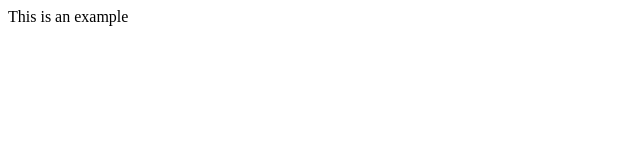
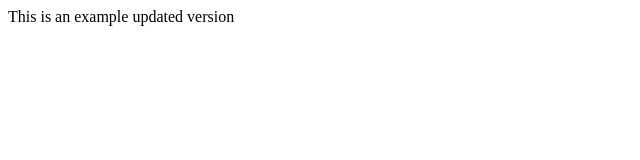
Before and after one commit to pmyfr/sample-gh-pages, a plain HTML site: page index.html in a window 1280 px wide. Shown: the whole page, without its empty margins (0-640 px from the left). Drawn offline with Linux system fonts and the light colour scheme.

Commit message:
updated version

```diff
--- a/index.html
+++ b/index.html
@@ -8,5 +8,6 @@
 </head>
 <body>
     This is an example
+    updated version
 </body>
 </html>
```
